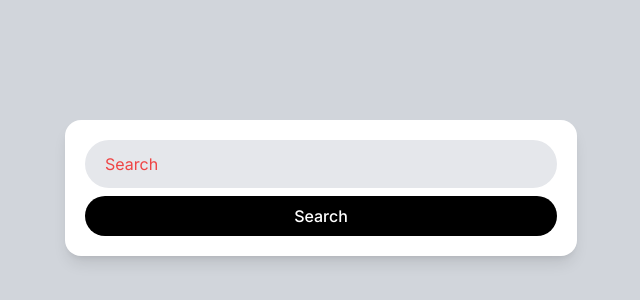
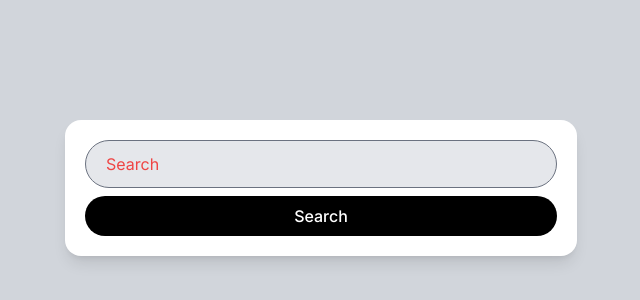
Before and after one commit to minhanPark/carrot-market-next14, a Next.js app: page / in a window 1280 px wide. Shown: the part 212-512 px from the top of the page, without its empty margins (319-959 px from the left). Built offline with nearby package versions, Linux system fonts and the light colour scheme.

Commit message:
tailwind에 plugin 추가 연습

```diff
--- a/tailwind.config.ts
+++ b/tailwind.config.ts
@@ -7,6 +7,8 @@ const config: Config = {
     "./app/**/*.{js,ts,jsx,tsx,mdx}",
   ],
   theme: {},
-  plugins: [],
+  plugins: [
+    require('@tailwindcss/forms')
+  ],
 };
 export default config;
```
Also changed, not shown: package.json (+6 -5 lines), 1 other file (tests, documents, lock files or other folders).
